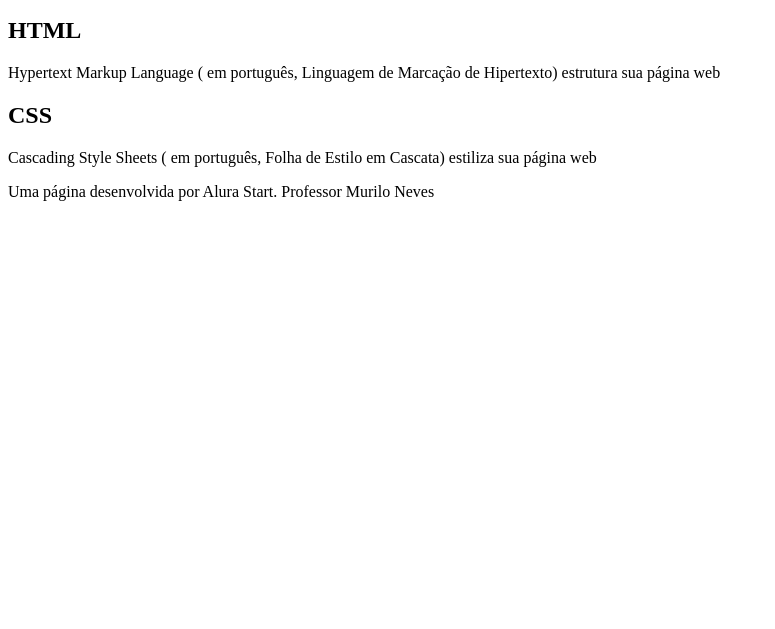
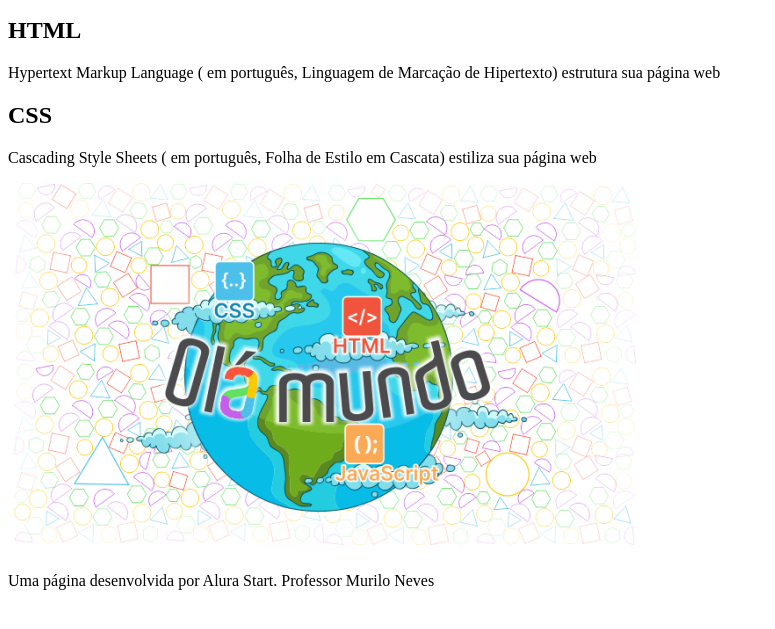
Before and after one commit to ProfessorMuriloNeves/Hello-World, a plain HTML site: page index.html in a window 1280 px wide. Shown: the part 101-730 px from the top of the page, without its empty margins (0-775 px from the left). Drawn offline with Linux system fonts and the light colour scheme.

Commit message:
Finalizando a página HTML

```diff
--- a/index.html
+++ b/index.html
@@ -18,6 +18,7 @@
 
         <h2>CSS</h2>
         <p>Cascading Style Sheets ( em português, Folha de Estilo em Cascata) estiliza sua página web</p>
+        <img src="imagem/Olá Mundo.png" alt="Imagem com figuras geométricas ao fundo e uma figura do planeta terra a frente, com a inscrição Olá Mundo em letras coloridas">
 
     </section>
 
```
Also changed, not shown: imagem/Olá Mundo.png (added).
